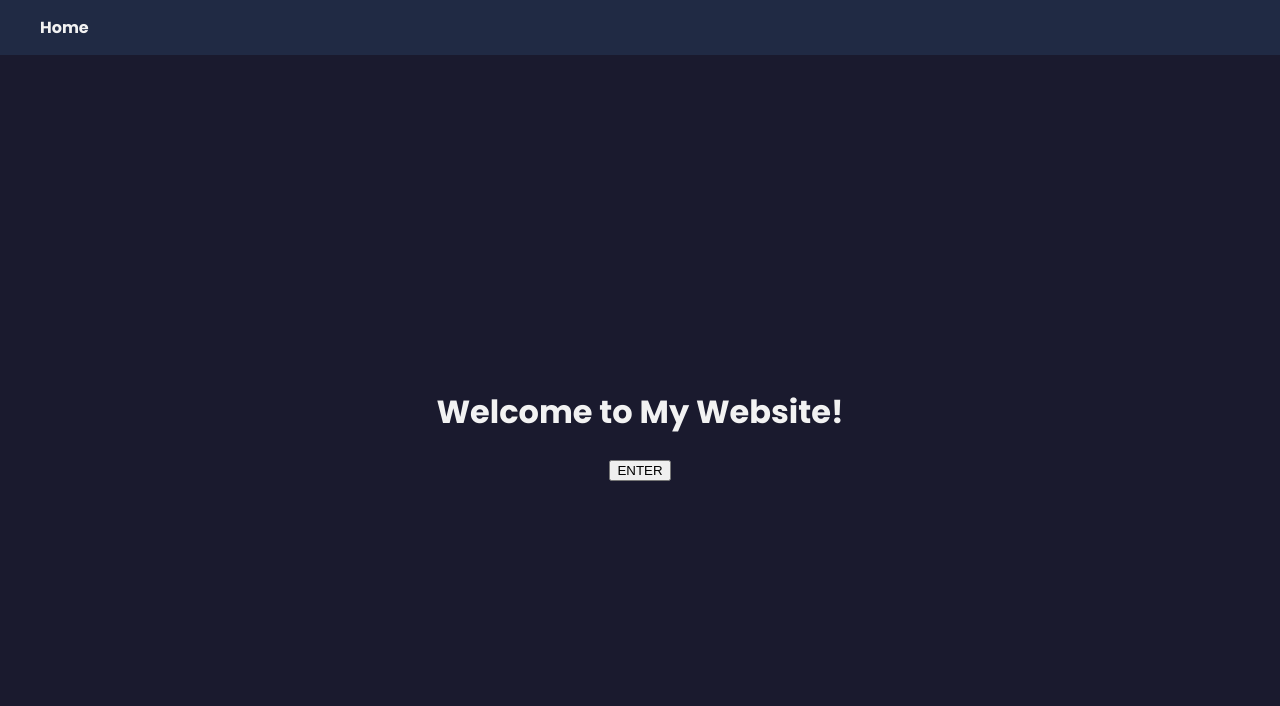
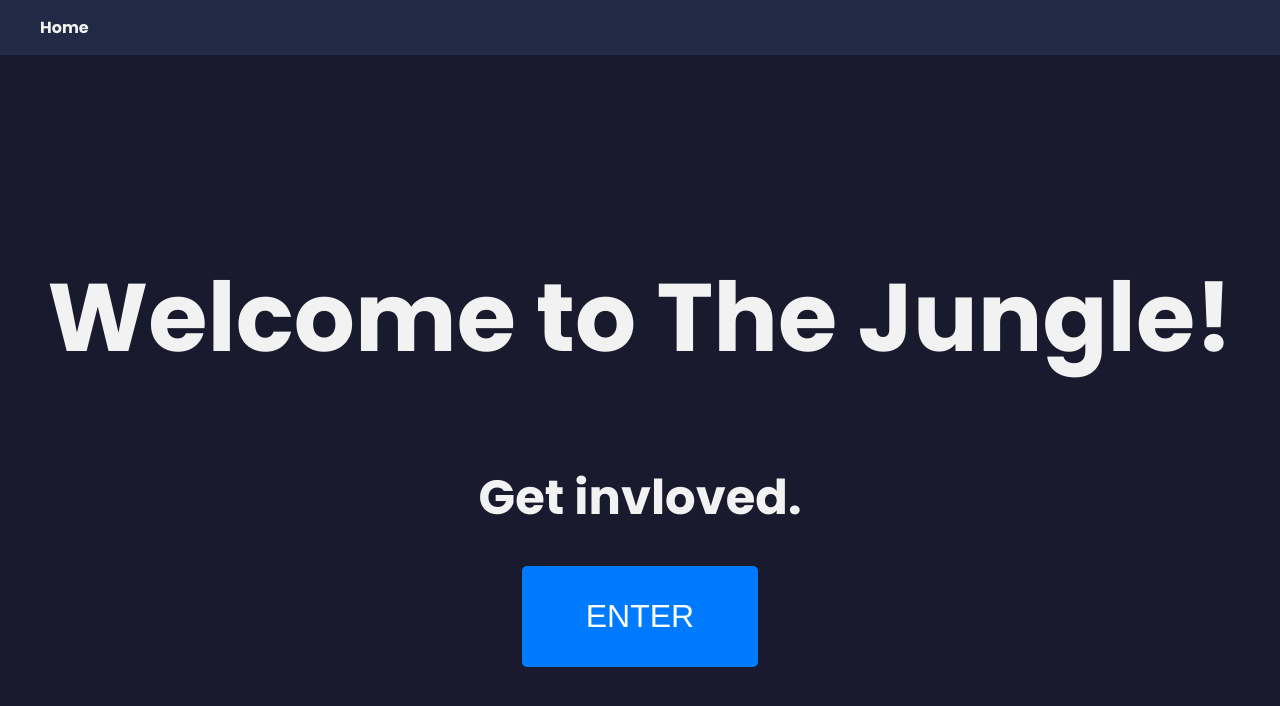
Before and after one commit to DamianMacG/nc-news, a React (Vite) app: page / in a window 1280 px wide. Shown: the top 706 px of the page. Built offline with nearby package versions, Linux system fonts and the light colour scheme.

Commit message:
Added CSS updates

```diff
--- a/Routes/WelcomePage.jsx
+++ b/Routes/WelcomePage.jsx
@@ -1,11 +1,13 @@
 import { Link } from "react-router-dom";
+import "../src/App.css";
 
 const WelcomePage = () => {
   return (
-    <div>
-      <h1>Welcome to My Website!</h1>
+    <div className="welcome-container">
+      <h1 className="welcome-heading">Welcome to The Jungle!</h1>
+      <h2 className="welcome-heading2">Get invloved.</h2>
       <Link to="/articles">
-        <button>ENTER</button>
+        <button className="enter-button">ENTER</button>
       </Link>
     </div>
   );
--- a/src/App.css
+++ b/src/App.css
@@ -27,6 +27,11 @@ body {
   max-width: 600px;
   margin: 10px;
 }
+
+a {
+  text-decoration: none;
+}
+
 
 .article-list-card:hover {
   transform: translateY(-5px);
@@ -74,7 +79,7 @@ ul {
 }
 .navbar {
   background-color: rgb(32, 42, 68);
-  padding: 15px 20px; /* Adjust padding to make it thicker */
+  padding: 15px 20px;
   display: flex;
   justify-content: flex-start;
   align-items: center;
@@ -102,11 +107,11 @@ ul {
   text-decoration: none;
   padding: 10px 20px;
   border-radius: 5px;
-  font-weight: bold; /* Make the link text thicker */
+  font-weight: bold;
 }
 
 .navbar a:hover {
-  background-color: #ff1493; /* Use a more vibrant color on hover */
+  background-color: #ff1493;
 }
 
 .comment-card {
@@ -234,25 +239,59 @@ ul {
 }
 
 .topic label {
-  font-size: 16px; /* Increase font size for the label */
+  font-size: 16px;
   font-weight: bold;
 }
 
 .topic {
-  font-size: 14px; /* Increase font size for the select box */
-  padding: 8px; /* Increase padding for the select box */
+  font-size: 14px;
+  padding: 8px;
   border: 1px solid #ccc;
   border-radius: 5px;
   width: 200px;
 }
 
-/* Add a hover effect for the select box */
+
 .topic:hover {
-  border-color: #007bff; /* Blue color on hover */
+  border-color: #007bff;
 }
 
-/* Add a focus effect for the select box */
+
 .topic:focus {
   outline: none;
-  border-color: #007bff; /* Blue color on focus */
+  border-color: #007bff;
 }
+
+.welcome-container {
+  display: flex;
+  flex-direction: column;
+  align-items: center;
+  justify-content: center;
+  background-color: #1a1a2e;
+  color: #f2f2f2;
+  font-family: "Poppins", sans-serif;
+}
+
+.welcome-heading {
+  font-size: 6rem;
+  margin-bottom: 2rem;
+}
+.welcome-heading2 {
+  font-size: 3rem;
+  margin-bottom: 2rem;
+}
+
+.enter-button {
+  padding: 2rem 4rem;
+  font-size: 2rem;
+  background-color: #007bff;
+  color: #fff;
+  border: none;
+  border-radius: 5px;
+  cursor: pointer;
+  transition: background-color 0.3s ease-in-out;
+}
+
+.enter-button:hover {
+  background-color: #ff1493;
+}
```
